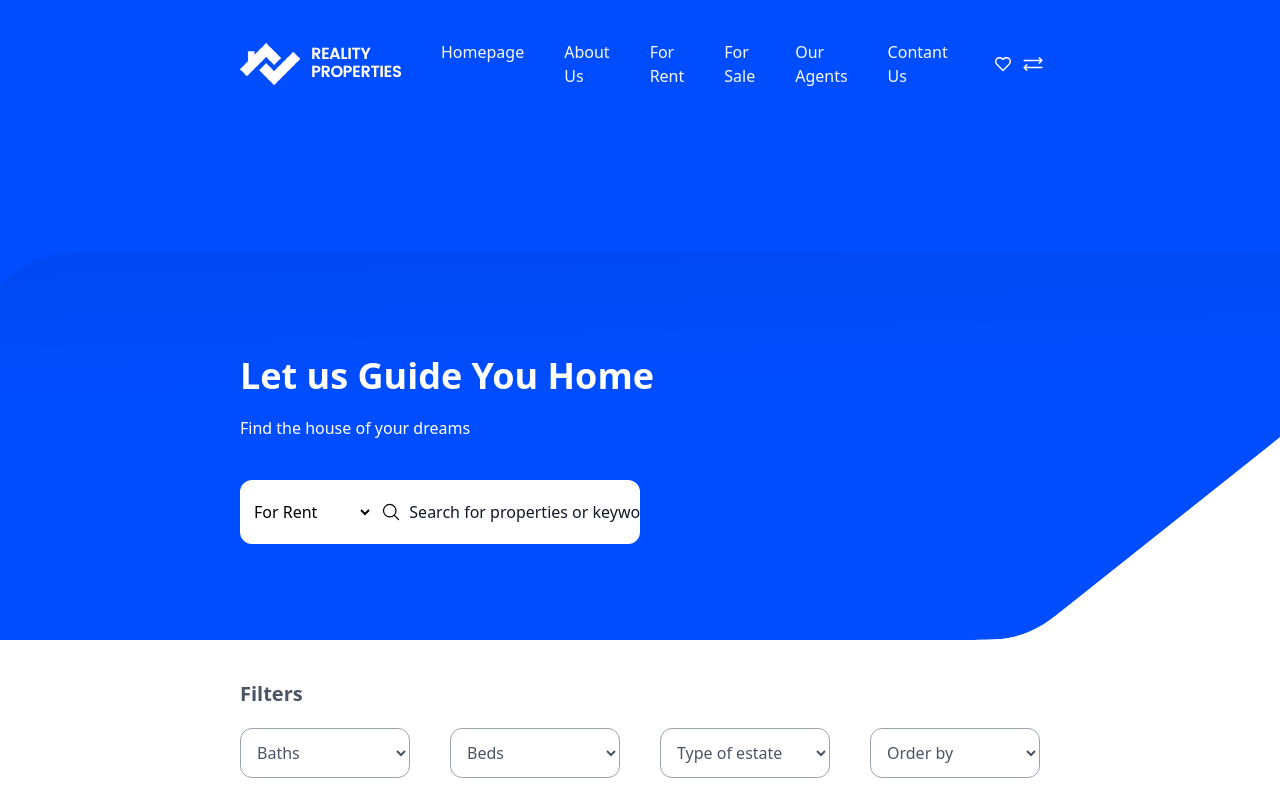
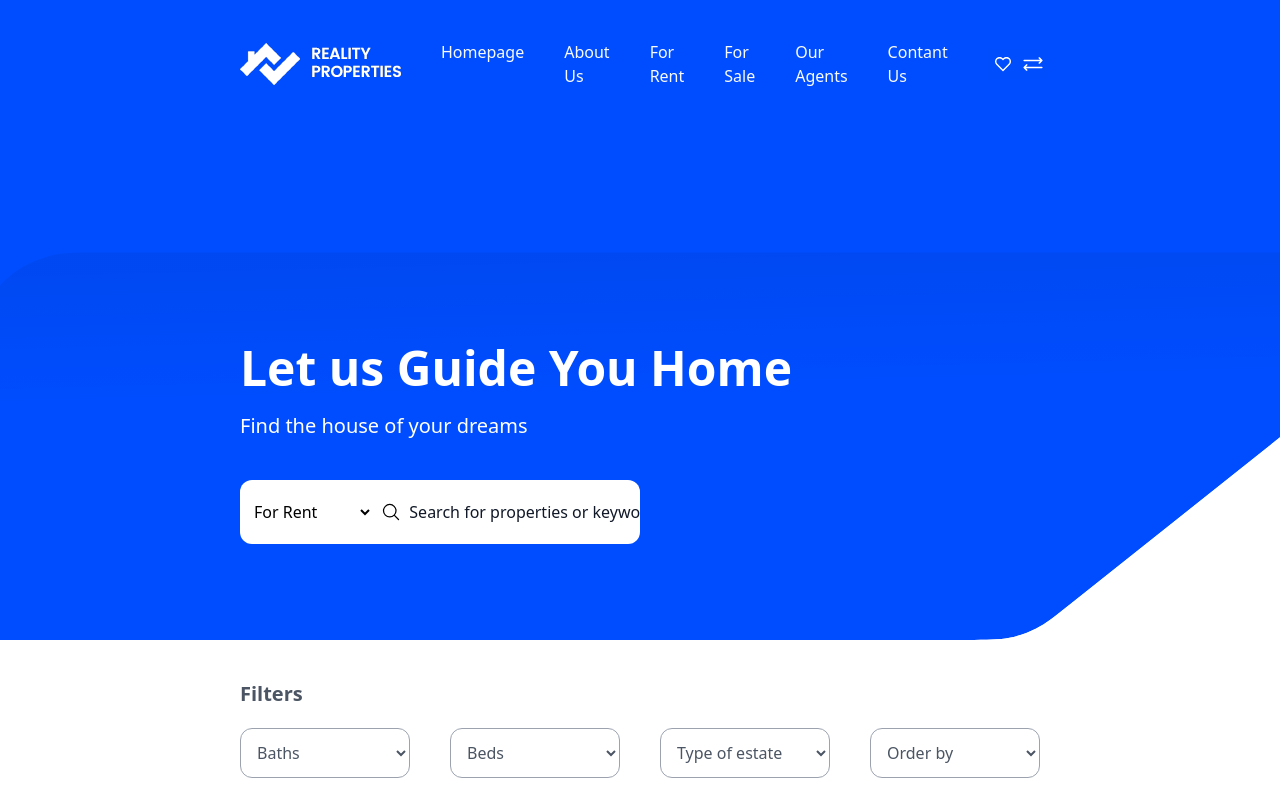
Before and after one commit to herol3oy/house-hunter, a Next.js app: page / in a window 1280 px wide. Shown: the top 800 px of the page. Built offline with nearby package versions, Linux system fonts and the light colour scheme.

Commit message:
style hero texts

```diff
--- a/components/hero.tsx
+++ b/components/hero.tsx
@@ -3,8 +3,8 @@ import Image from "next/image";
 export default function Hero() {
   return (
     <div className="bg-hero-image bg-bottom bg-no-repeat bg-cover flex flex-col gap-5 justify-end px-60 h-128">
-      <h1 className="text-white text-4xl font-bold">Let us Guide You Home</h1>
-      <p className="text-white">Find the house of your dreams</p>
+      <h1 className="text-white text-5xl font-bold">Let us Guide You Home</h1>
+      <p className="text-white text-xl">Find the house of your dreams</p>
 
       <div className="grid grid-cols-12 h-16 mb-24 mt-5">
         <select className="bg-white text-gray -900 rounded-l-xl col-span-2 p-2.5 ">
```
